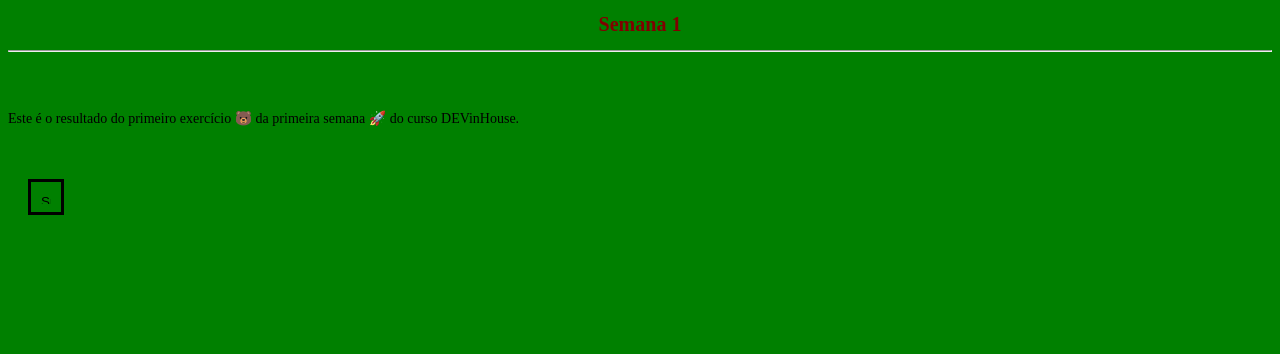
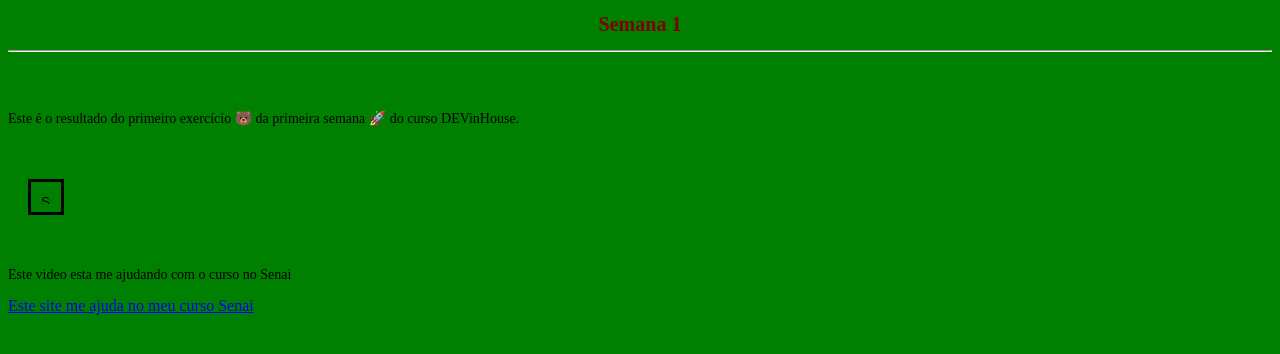
Before and after one commit to RogerAlessandro/ProjetoSenai, a plain HTML site: page DEVinHouse/index.html in a window 1280 px wide. Drawn offline with Linux system fonts and the light colour scheme.

```diff
--- a/DEVinHouse/index.html
+++ b/DEVinHouse/index.html
@@ -1,5 +1,6 @@
 <!DOCTYPE html>
 <html lang="pt-BR">
+
 <head>
     <meta charset="UTF-8">
     <meta http-equiv="X-UA-Compatible" content="IE=edge">
@@ -8,21 +9,29 @@
     <link rel="stylesheet" href="./index.css">
     <style type="index/css"></style>
     <title>DEVinHouse</title>
-    </head>
+</head>
+
 <body>
-
-
     <h1 style="font-size: verdana; color: maroon; background-image: url('./Imagens/Inovação.jpg'); ">Semana 1</h1>
 </body>
 
 <hr>
 <br>
 <br>
+
 <body>
-        <p>Este é o resultado do primeiro exercício <meta>🐻 da primeira semana <meta>🚀 do curso DEVinHouse.</p>
+    <p>Este é o resultado do primeiro exercício
+        <meta>🐻 da primeira semana
+        <meta>🚀 do curso DEVinHouse.
+    </p>
     <br>
     <a href="https://github.com/RogerAlessandro/ProjetoSenai/blob/main/DEVinHouse/imagens.html">
         <input class="btn1" type="image" src="./Imagens/imagensgit.svg">
     </a>
+    <br>
+    <br>
+    <p>Este video esta me ajudando com o curso no Senai</p>
+    <a href="https://www.youtube.com/watch?v=EsQ07Og1yFM">Este site me ajuda no meu curso Senai</a>
 </body>
+
 </html>
```
